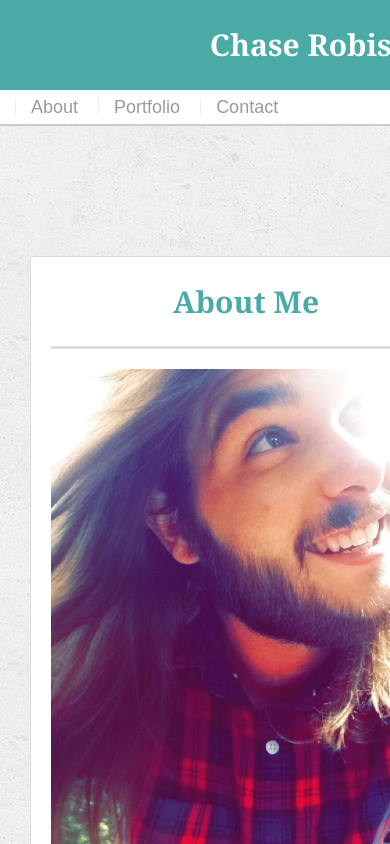
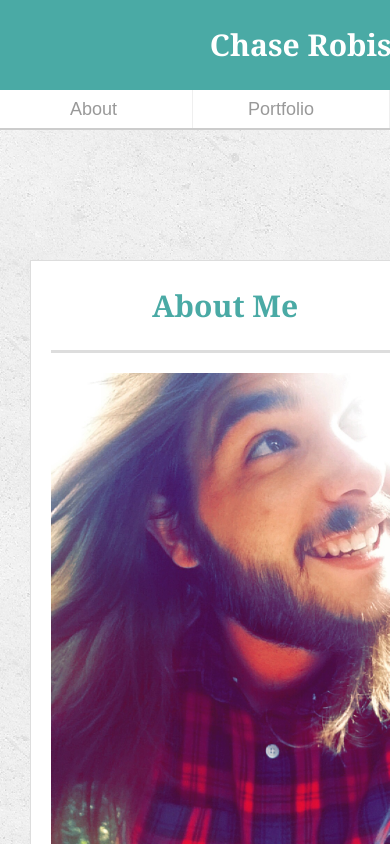
Before and after one commit to Chase-UCF/Responsive-Portfolio, a plain HTML site: page index.html in a window 390 px wide. Shown: the top 844 px of the page. Drawn offline with Linux system fonts and the light colour scheme.

Commit message:
640/768 done

```diff
--- a/assets/css/style.css
+++ b/assets/css/style.css
@@ -6,10 +6,9 @@ body {
   background: url("../images/concrete_seamless.png");
 }
 
-/** {
-  box-shadow: 1px 1px 1px 1px red;
+* {
   box-sizing: border-box;
-}*/
+}
 
 
 /*general*/
@@ -69,7 +68,7 @@ h3 {
 #logo {
   width: 250px;
   height: 90px;
-  /*float: left;*/
+  float: left;
   font-family: 'Georgia', Times, Times New Roman, serif;
   text-align: center;
   line-height: 90px;
@@ -78,18 +77,16 @@ h3 {
   font-size: 30px;
   text-decoration: none;
   background: #4aaaa5;
-  clear: both;
 }
 
 nav {
-  clear: both;
-  /*float: right;*/
+  float: right;
   margin-top: 25px;
 }
 
 nav a {
   display: inline-block;
-  margin: 0 15px 0 15px;
+  margin-left: 15px;
   padding-left: 15px;
   color: #999;
   text-decoration: none;
@@ -98,7 +95,7 @@ nav a {
 }
 
 nav a:first-child {
-  /*border-left: 0 none;*/
+  border-left: 0 none;
 }
 
 
@@ -267,7 +264,6 @@ input[type=submit] {
 
 
 
-
 @media only screen and (max-width: 640px) {
 
   .container {
@@ -308,20 +304,16 @@ h1{
 
 nav {
   clear: both;
-  /*float: left;*/
+  /*float: none;*/
   width: 640px;
-  /*margin-top: 25px;*/
+  margin-top: 0;
 }
 
 nav a {
   clear: both;
-  /*display: inline-block;*/
+  display: inline-block;
   margin: 0 0 0 15px;
-  /*padding-left: 15px;*/
-  color: #999;
-  text-decoration: none;
-  line-height: 18px;
-  border-left: 1px solid #efefef;
+  padding: 10px 55px;
 }
 
 #main-container{
@@ -355,13 +347,30 @@ nav a {
 }
 
   .sidebar {
+  /*clear: both;*/
   padding: 30px;
-  width: 100%;
+  /*width: 100%;*/
   max-width: 540px;
   float: none;
-  margin: 30px 30px 20px 30px;
+  margin: 80px 30px 20px 30px;
   background: #fff;
   border: 1px solid #ddd;
 }
 
 }
+
+
+@media only screen and (max-width: 768px){
+
+      .sidebar {
+          /*clear: both;*/
+          padding: 30px;
+          /*width: 100%;*/
+          max-width: 100%;
+          float: right;
+          margin: 50px 30px 20px 30px;
+          background: #fff;
+          border: 1px solid #ddd;
+}
+
+}
--- a/index.html
+++ b/index.html
@@ -26,7 +26,7 @@
     <section class="main-section">
       <h1>About Me</h1>
 
-      <img src="assets/images/chase.jpg" class="auth-image" alt="Your Name">
+      <img src="assets/images/myface.jpg" class="auth-image" alt="Your Name">
 
       <p>My Name is Chase and this is about me. I grew up in Northern Florida aka:South Georgia, haha. I work at a software company as a tester. I have been there for almost four years. I have a dog named Bud whom I love more than anyone.</p>
 
```
Also changed, not shown: assets/images/myface.jpg (renamed from assets/images/chase.jpg).
